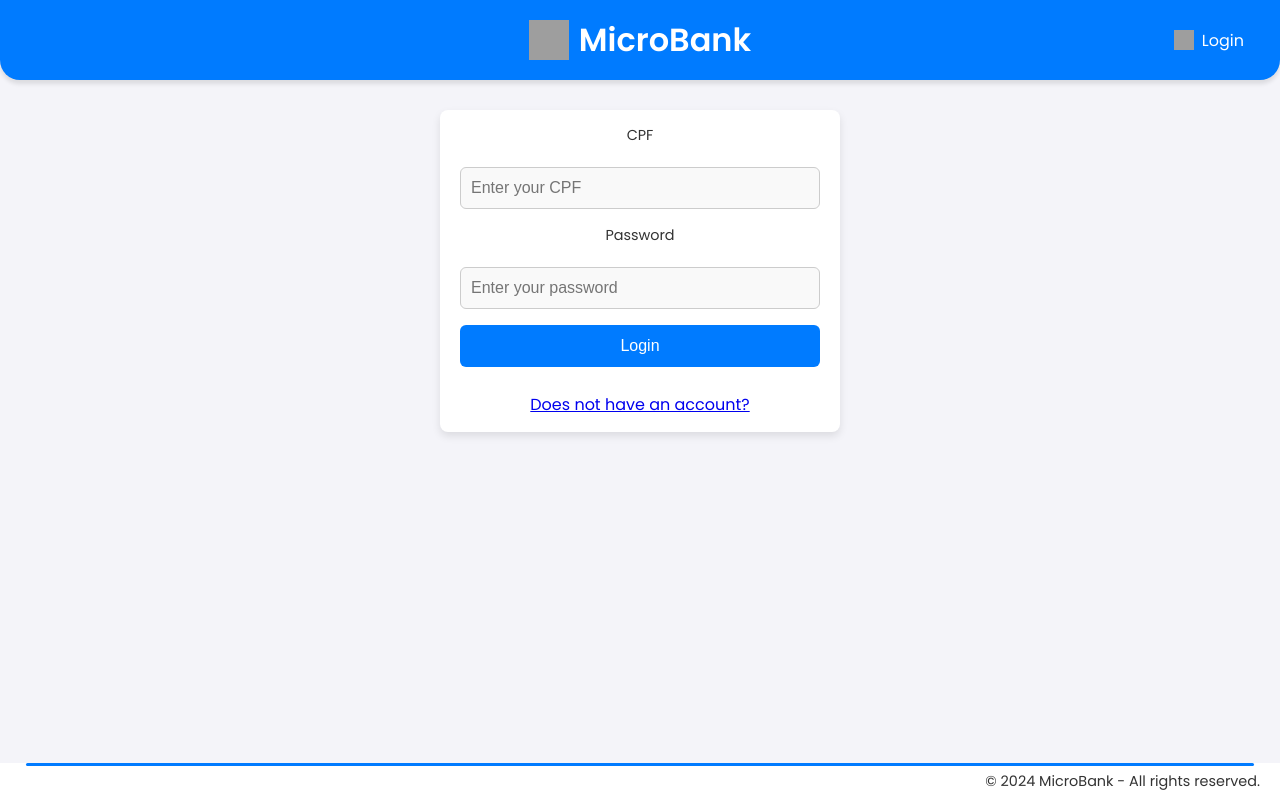
After one commit to vtpaiva/bank-app, a Django app: page /login/ in a window 1280 px wide. The commit adds this page. Run offline with Django 5.2, Linux system fonts and the light colour scheme; grey boxes are pictures that could not be loaded.

Commit message:
Adição de registro e login de usuários com CPF e senha.

```diff
--- a/bank/settings.py
+++ b/bank/settings.py
@@ -27,6 +27,7 @@ DEBUG = True
 
 ALLOWED_HOSTS = []
 
+AUTH_USER_MODEL = 'base.User'
 
 # Application definition
 
--- a/bank/urls.py
+++ b/bank/urls.py
@@ -20,6 +20,6 @@ from django.urls import path, include
 from base import urls
 
 urlpatterns = [
+    path("", include('base.urls')),
     path("admin/", admin.site.urls),
-    path("base/", include('base.urls')),
 ]
--- a/base/admin.py
+++ b/base/admin.py
@@ -1,6 +1,5 @@
 from django.contrib import admin
-from .models import Client
 
-# Register your models here.
+from .models import User
 
-admin.site.register(Client)
+admin.site.register(User)
--- /dev/null
+++ b/base/templates/login.html
@@ -0,0 +1,113 @@
+{% extends 'main.html' %}
+
+{% block navbar_links %}
+
+{% endblock %}
+
+{% block content %}
+
+<div class="form-container">
+    {% if messages %}
+        {% for message in messages %}
+            {{ message }}
+        {% endfor %}
+    {% endif %}
+
+    <form method="POST" action="">
+        {% csrf_token %}
+
+        <label for="CPF">CPF</label>
+        <input type="text" name="CPF" id="CPF" placeholder="Enter your CPF">
+
+        <label for="password">Password</label>
+        <input type="password" name="password" id="password" placeholder="Enter your password">
+
+        <input type="submit" value="Login">
+    </form>
+
+    <a href="{% url 'signup' %}"><br>Does not have an account?</a>
+</div>
+
+<style>
+    .form-container {
+        width: 100%;
+        max-width: 400px;
+        margin: 30px auto;
+        padding: 15px 20px;
+        background-color: #ffffff;
+        border-radius: 8px;
+        box-shadow: 0 4px 8px rgba(0, 0, 0, 0.1);
+    }
+
+    .form-container form {
+        display: flex;
+        flex-direction: column;
+        gap: 1rem;
+    }
+
+    .form-container input[type="text"],
+    .form-container input[type="password"],
+    .form-container input[type="email"],
+    .form-container input[type="submit"],
+    .form-container select,
+    .form-container textarea {
+        width: 100%;
+        height: 42px;
+        padding: 0 10px;
+        border: 1px solid #ccc;
+        border-radius: 6px;
+        font-size: 1rem;
+        color: #333;
+        background-color: #f9f9f9;
+        transition: border-color 0.3s ease, box-shadow 0.3s ease;
+    }
+
+    .form-container input[type="text"]:focus,
+    .form-container input[type="password"]:focus,
+    .form-container input[type="email"]:focus,
+    .form-container input[type="submit"]:focus,
+    .form-container select:focus,
+    .form-container textarea:focus {
+        border-color: #007bff;
+        box-shadow: 0 0 4px rgba(0, 123, 255, 0.4);
+        outline: none;
+    }
+
+    .form-container label {
+        font-size: 0.9rem;
+        font-weight: 500;
+        color: #333;
+        margin-bottom: 5px;
+    }
+
+    .form-container input[type="submit"] {
+        background-color: #007bff;
+        color: #fff;
+        border: none;
+        cursor: pointer;
+        transition: background-color 0.3s ease, box-shadow 0.3s ease;
+    }
+
+    .form-container input[type="submit"]:hover {
+        background-color: #0056b3;
+        box-shadow: 0 4px 8px rgba(0, 0, 0, 0.08);
+    }
+
+    .form-container input[type="submit"]:active {
+        background-color: #004080;
+    }
+
+    .error-message {
+        color: #d9534f;
+        font-size: 0.9rem;
+        margin-top: 5px;
+    }
+
+    .form-container p {
+        margin-bottom: 0.8rem;
+        font-size: 0.95rem;
+        color: #666;
+    }
+</style>
+
+{% endblock %}
--- /dev/null
+++ b/base/templates/main.html
@@ -0,0 +1,198 @@
+<!DOCTYPE html>
+<html lang="en">
+<head>
+    <meta charset="UTF-8">
+    <meta name="viewport" content="width=device-width, initial-scale=1.0">
+    <title>MicroBank</title>
+
+    <link href="https://fonts.googleapis.com/css2?family=Poppins:wght@400;600&display=swap" rel="stylesheet">
+
+    <style>
+        * {
+            margin: 0;
+            padding: 0;
+            box-sizing: border-box;
+        }
+
+        body {
+            font-family: 'Poppins', Arial, Helvetica, sans-serif;
+            background-color: #f4f4f9;
+            color: #333;
+            min-height: 100vh;
+            display: flex;
+            flex-direction: column;
+        }
+
+        .navbar {
+            display: flex;
+            justify-content: center;
+            align-items: center;
+            background-color: #007bff;
+            padding: 1rem 2rem;
+            color: #fff;
+            border-bottom-left-radius: 20px;
+            border-bottom-right-radius: 20px;
+            box-shadow: 0 4px 4px rgba(0, 0, 0, 0.1);
+            position: fixed;
+            top: 0;
+            width: 100%;
+            z-index: 1000;
+        }
+
+        .navbar-brand {
+            display: flex;
+            align-items: center;
+            font-size: 2rem;
+            font-weight: 600;
+            color: #fff;
+            text-decoration: none;
+        }
+
+        .navbar-brand img {
+            width: 40px;
+            height: 40px;
+            margin-right: 10px;
+        }
+
+        .navbar-links {
+            position: absolute;
+            right: 20px;
+            display: flex;
+            align-items: center;
+            gap: 1rem;
+        }
+
+        .login-link {
+            display: flex;
+            align-items: center;
+            color: #fff;
+            text-decoration: none;
+            font-size: 1rem;
+            padding: 0.5rem 1rem;
+            border-radius: 5px;
+            transition: background-color 0.3s ease;
+        }
+
+        .login-link img {
+            width: 20px;
+            height: 20px;
+            margin-right: 8px;
+        }
+
+        .login-link:hover {
+            background-color: #0056b3;
+        }
+
+        @media (max-width: 768px) {
+            .navbar-links {
+                display: none;
+            }
+
+            .navbar-toggle {
+                display: block;
+                cursor: pointer;
+            }
+
+            .navbar.active .navbar-links {
+                display: flex;
+                flex-direction: column;
+                gap: 1rem;
+            }
+        }
+
+        .navbar-toggle {
+            display: none;
+            font-size: 1.5rem;
+            color: #fff;
+        }
+
+        main {
+            padding: 5rem 2rem 2rem 2rem;
+            flex: 1;
+            text-align: center;
+        }
+
+        main h1 {
+            font-size: 2.5rem;
+            margin-bottom: 1rem;
+        }
+
+        main p {
+            font-size: 1.1rem;
+            color: #555;
+            line-height: 1.6;
+            max-width: 600px;
+            margin: 0 auto;
+        }
+
+        footer {
+            background-color: #ffffff;
+            color: #333;
+            text-align: center;
+            padding: 0.5rem 0;
+            position: relative;
+        }
+
+        footer::before {
+            content: '';
+            position: absolute;
+            top: 0;
+            left: 2%;
+            right: 2%;
+            height: 3px;
+            background-color: #007bff;
+            border-radius: 5px;
+        }
+
+        footer p {
+            font-size: 0.9rem;
+            margin-right: 20px;
+            text-align: right;
+        }
+
+        footer a {
+            color: #007bff;
+            text-decoration: underline;
+        }
+    </style>
+</head>
+<body>
+
+    <nav class="navbar">
+        <a href="{% url 'home' %}" class="navbar-brand">
+            <img src="https://img.icons8.com/ios-glyphs/60/ffffff/money.png" alt="Currency Icon">
+            MicroBank
+        </a>
+
+        <div class="navbar-toggle" id="navbar-toggle">
+            ☰
+        </div>
+
+        <div class="navbar-links">
+            {% if request.user.is_authenticated %}
+                <a href="{% url 'logout' %}" class="login-link">
+                    <img src="https://img.icons8.com/ios-glyphs/30/ffffff/user.png" alt="Login Icon">
+                    Logout
+                </a>
+            {% else %}
+                <a href="{% url 'login' %}" class="login-link">
+                    <img src="https://img.icons8.com/ios-glyphs/30/ffffff/user.png" alt="Login Icon">
+                    Login
+                </a>
+            {% endif %}
+
+            {% block navbar_links %}
+            {% endblock %}
+        </div>
+    </nav>
+
+    <main>
+        {% block content %}
+        {% endblock %}
+    </main>
+
+    <footer>
+        <p>© 2024 MicroBank - All rights reserved.</p>
+    </footer>
+</body>
+</html>
--- a/base/urls.py
+++ b/base/urls.py
@@ -2,5 +2,8 @@ from django.urls import path
 from . import views
 
 urlpatterns = [
-    path('', views.home),
+    path('', views.home, name='home'),
+    path('signup/', views.registerPage, name='signup'),
+    path('login/', views.loginPage, name='login'),
+    path('logout/', views.logoutUser, name='logout'),
 ]
--- a/base/views.py
+++ b/base/views.py
@@ -1,13 +1,44 @@
-from django.shortcuts import render
-from .models import Client
-
-# Create your views here.
+from django.shortcuts import render, redirect
+from django.contrib.auth import authenticate, login, logout
+from .models import User
+from .forms import SignUpForm
+from django.contrib import messages
 
 def home(request):
-    clients = Client.objects.all()
+    return render(request, 'home.html')
 
-    context = {
-        'clients': clients
-    }
+def registerPage(request):
+    form = SignUpForm()
 
-    return render(request, 'home.html', context)
+    if request.method == 'POST':
+        form = SignUpForm(request.POST)
+        if form.is_valid():
+            user = form.save(commit=False)
+            user.save()
+            login(request, user)
+            return redirect('home')
+        else:
+            messages.error(request, 'An error occurred during registration')
+
+    return render(request, 'signup.html', {'form': form})
+
+def logoutUser(request):
+    logout(request)
+    return redirect('home')
+
+
+def loginPage(request):
+
+    if request.method == 'POST':
+        CPF = request.POST['CPF']
+        password = request.POST['password']
+
+        user = authenticate(request, CPF=CPF, password=password)
+
+        if user is not None:
+            login(request, user)
+            return redirect('home')
+        else:
+            messages.error(request, 'Invalid CPF or password.')
+
+    return render(request, 'login.html')
```
Also changed, not shown: base/forms.py (added, +24 -0 lines), base/models.py (+36 -7 lines), base/templates/home.html (+149 -6 lines), base/templates/signup.html (added, +102 -0 lines), base/migrations/0001_initial.py, db.sqlite3.
